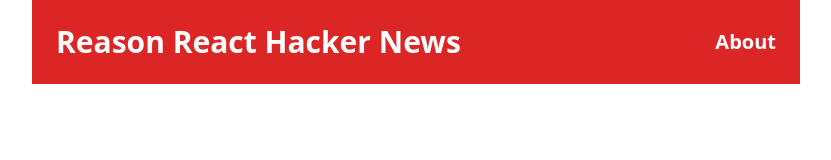
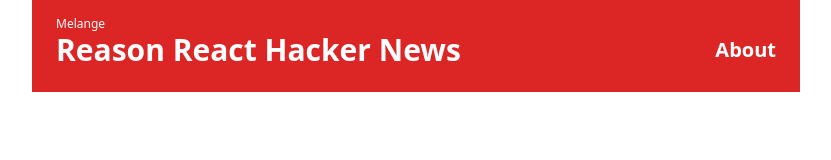
Before and after one commit to psb/reason-react-hn-melange, a React app: page index.html in a window 1280 px wide. Shown: the whole page, without its empty margins (224-1055 px from the left). Built offline with nearby package versions, Linux system fonts and the light colour scheme.

Commit message:
Added comments.

```diff
--- a/index.html
+++ b/index.html
@@ -5,12 +5,12 @@
     <meta name="viewport" content="width=device-width, initial-scale=1.0" />
     <link rel="icon" type="image/png" href="/favicon.png" />
     <link rel="stylesheet" href="/public/index.css" />
-    <title>Reason React Hacker News (2023)</title>
+    <title>Reason React Hacker News (with Melange, 2023)</title>
   </head>
   <body class="container max-w-screen-md mx-auto">
-    <div
-      class="flex flex-row justify-between items-center bg-red-600 p-6 text-white"
-    >
+    <div class="p-6 bg-red-600 text-white">
+      <div class="text-xs -mt-2">Melange</div>
+      <div class="flex flex-row justify-between items-center">
         <a href="/" class="text-3xl font-bold">
           <h1>Reason React Hacker News</h1>
         </a>
@@ -20,6 +20,7 @@
           >About</a
         >
       </div>
+    </div>
     <div id="root"></div>
     <script
       type="module"
```
Also changed, not shown: public/chevron-down.svg (added), public/chevron-right.svg (added), 9 other files. Lines whose indentation alone changed are shown as unchanged.
